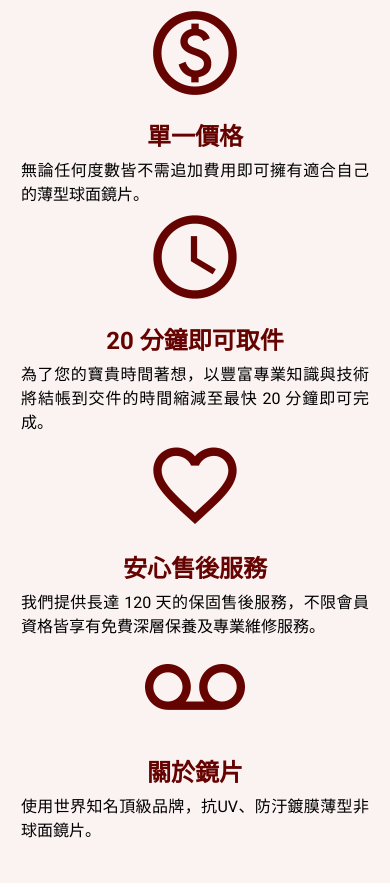
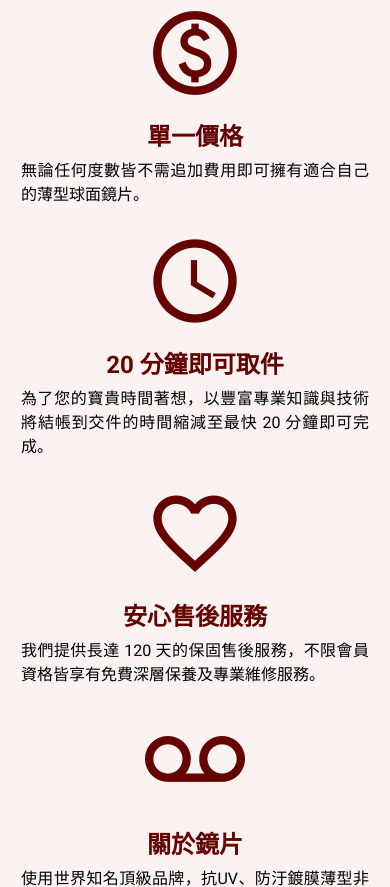
Before and after one commit to Hailey-1025/webclass-week3, a plain HTML site: page index.html in a window 390 px wide. Shown: the part 666-1553 px from the top of the page. Drawn offline with nearby package versions, Linux system fonts and the light colour scheme.

Commit message:
main間距

```diff
--- a/index.html
+++ b/index.html
@@ -46,7 +46,7 @@
         <div class="container">
             <h2 class="h2 fs-md-2 font-bold text-center text-secondar mb-6">用專業的心，做專業的事</h2>
             <ul class="row">
-                <li class="col-4 col-lg-2 col-md-1">
+                <li class="col-4 col-lg-2 col-md-1 mb-lg-6">
                     <div class="text-justify">
                         <div class="main-img">
                             <img src="images/home-section2-1.png" alt="單一價格">
@@ -55,7 +55,7 @@
                         <p>無論任何度數皆不需追加費用即可擁有適合自己的薄型球面鏡片。</p>
                     </div>
                 </li>
-                <li class="col-4 col-lg-2 col-md-1">
+                <li class="col-4 col-lg-2 col-md-1 mb-lg-6">
                     <div class="text-justify">
                         <div class="main-img">
                             <img src="images/home-section2-2.png" alt="20 分鐘即可取件">
@@ -64,7 +64,7 @@
                         <p>為了您的寶貴時間著想，以豐富專業知識與技術將結帳到交件的時間縮減至最快 20 分鐘即可完成。</p>
                     </div>
                 </li>
-                <li class="col-4 col-lg-2 col-md-1">
+                <li class="col-4 col-lg-2 col-md-1 mb-md-6">
                     <div class="text-justify">
                         <div class="main-img">
                             <img src="images/home-section2-3.png" alt="安心售後服務">
```
